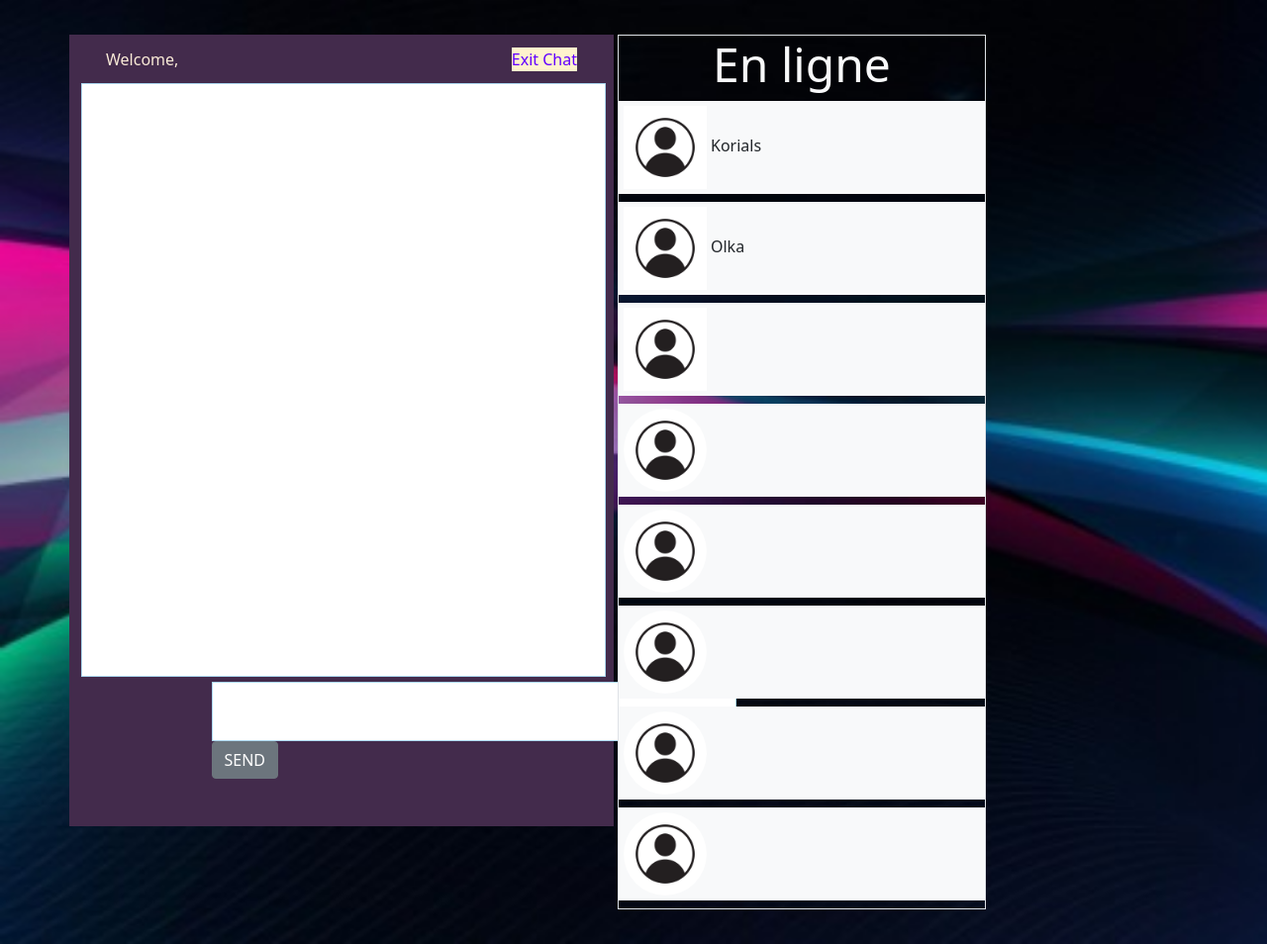
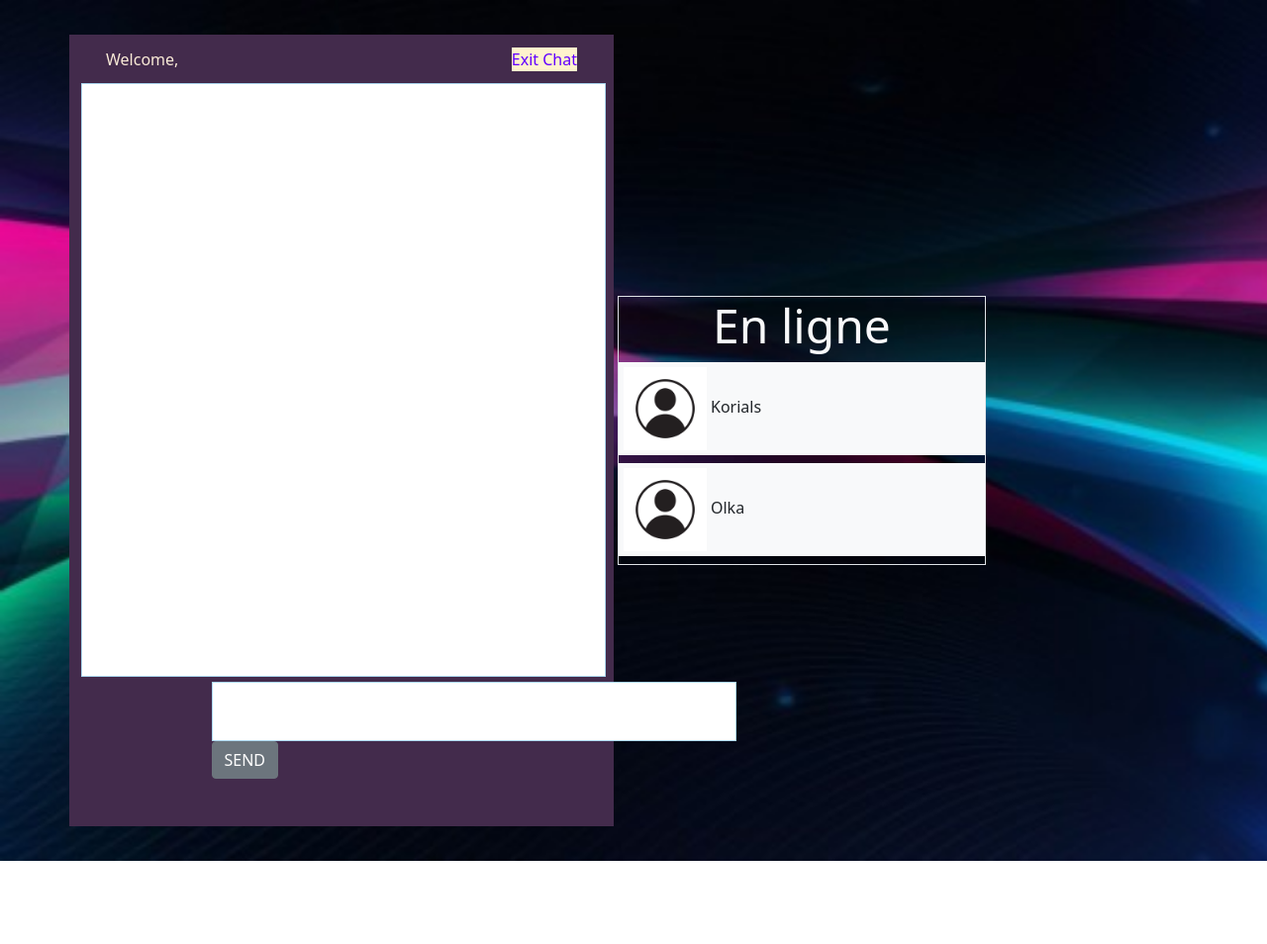
Before and after one commit to Vbonnier/projetTchat, a PHP site: page /discussion.php in a window 1280 px wide. Shown: the whole page at 99% size. After the commit the page ends 870 px from the top, so only its background shows below. Run offline with PHP 8.4, Linux system fonts and the light colour scheme; data comes from the database, SQL or seed files in the repository; data that the repository does not hold is empty; some libraries are stand-ins or nearby versions.

Commit message:
discussion PHilippe

```diff
--- a/discussion.php
+++ b/discussion.php
@@ -50,30 +50,6 @@ include_once("header.php");
     <div class= "col-md-4 ms-3 border border-lightpt-1" name="connected">
         <p class="display-5 text-center text-light pb-2">En ligne</p>
         <?php include("listUser.php")?>
-        <div class="col-md-12 mb-2 border border-light bg-light " >
-        <img src="iconPerson.png" class="img-fluid w-25 p-1">
-        </div>
-
-        <div class="col-md-12 mb-2 border border-light bg-light" >
-        <img src="iconPerson.png" class="rounded-circle w-25 p-1" >
-        </div>
-
-        <div class="col-md-12 mb-2 border border-light bg-light" >
-        <img src="iconPerson.png" class="rounded-circle w-25 p-1" >
-        </div>
-
-        <div class="col-md-12 mb-2 border border-light bg-light" >
-        <img src="iconPerson.png" class="rounded-circle w-25 p-1" >
-        </div>
-
-        <div class="col-md-12 mb-2 border border-light bg-light">
-        <img src="iconPerson.png" class="rounded-circle w-25 p-1" >
-        </div>
-
-        <div class="col-md-12 mb-2 border border-light bg-light" >
-        <img src="iconPerson.png" class="rounded-circle w-25 p-1" >
-        </div>
-
     </div>
 
 
@@ -83,9 +59,15 @@ include_once("header.php");
 
 <script type="text/javascript" src="http://ajax.googleapis.com/ajax/libs/jquery/1.3/jquery.min.js"></script>
 <script type="text/javascript">
-// jQuery Document
-// $(document).ready(function(){
 
-// });
+    setInterval(function(){
+        fetch('messages.php')
+            .then(response => response.json())
+            .then(data => {
+                document.querySelector("#chatbox").innerHTML = data;
+        });
+
+    }, 1000);
+
 </script>
 </body>
```
